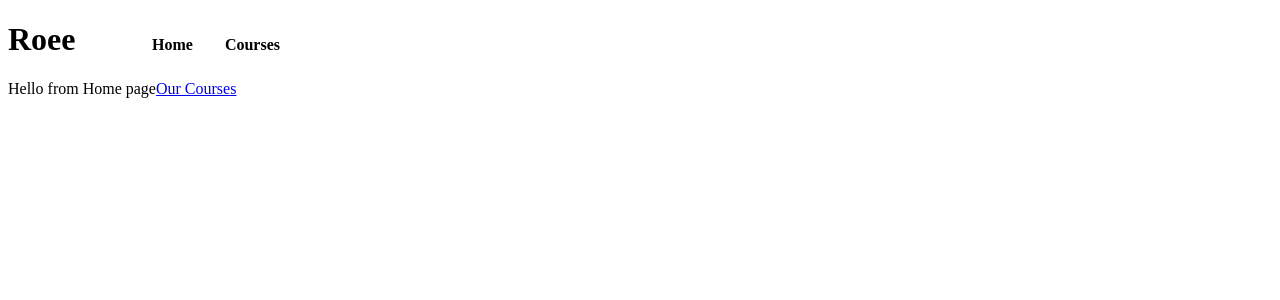
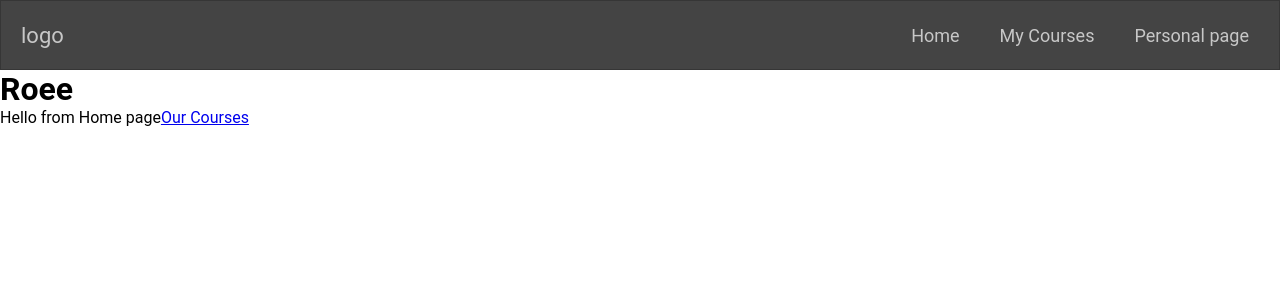
Before and after one commit to roee030/courses-app-react, a React (Create React App) app: page / in a window 1280 px wide. Shown: the top 300 px of the page. Built offline with nearby package versions, Linux system fonts and the light colour scheme.

Commit message:
add navbar to all pages

```diff
--- a/src/components/Navbar.css
+++ b/src/components/Navbar.css
@@ -1,68 +1,98 @@
+* {
+  box-sizing: border-box;
+  padding: 0;
+  margin: 0;
+}
+
+body {
+  font-family: Roboto, Helvetica, Arial, sans-serif;
+}
+
 .navbar {
-    position: fixed;
-    top: 0;
-    left: 0;
-    width: 100%;
-    padding: 0.75rem 2rem;
-    background: var(--offWhite);
-    z-index: 1;
-    max-width: 800px;
-  }
-  .nav-header {
+  font-size: 18px;
+  background-color: #444444;
+  border: 1px solid rgba(0, 0, 0, 0.2);
+  padding-bottom: 10px;
+}
+
+.main-nav {
+  list-style-type: none;
+  display: none;
+}
+
+.nav-links,
+.logo {
+  text-decoration: none;
+  color: rgba(255, 255, 255, 0.7);
+}
+
+.main-nav li {
+  text-align: center;
+  margin: 15px auto;
+}
+
+.logo {
+  display: inline-block;
+  font-size: 22px;
+  margin-top: 10px;
+  margin-left: 20px;
+}
+
+.navbar-toggle {
+  position: absolute;
+  top: 10px;
+  right: 20px;
+  cursor: pointer;
+  color: rgba(255, 255, 255, 0.8);
+  font-size: 24px;
+}
+
+#chkToggle {
+  display: none;
+}
+
+#chkToggle:checked + ul.main-nav {
+  display: block;
+}
+
+@media screen and (min-width: 768px) {
+  .navbar {
     display: flex;
     justify-content: space-between;
-  }
-  .nav-btn {
-    background: transparent;
-    border: none;
-    cursor: pointer;
-    outline: none;
-  }
-  .nav-icon {
-    font-size: 1.5rem;
-    color: var(--primaryColor);
-  }
-  .nav-links {
-    height: 0;
-    overflow: hidden;
-    transition: var(--mainTransition);
-    list-style-type: none;
-  }
-  .nav-links a {
-    display: block;
-    text-decoration: none;
-    padding: 1rem 0;
-    color: var(--mainBlack);
-    transition: var(--mainTransition);
-    text-align: center;
-    font-size: 1rem;
-    font-weight: 600;
-    letter-spacing: var(--mainSpacing);
-  }
-  .nav-links a:hover {
-    color: var(--primaryColor);
+    padding-bottom: 0;
+    height: 70px;
+    align-items: center;
   }
 
-  .show-nav {
-    height: 150px;
+  #chkToggle:checked + ul.main-nav {
+    display: flex;
   }
-  @media screen and (min-width: 768px) {
-    .nav-btn {
-      display: none;
-    }
-    .nav-center {
-      max-width: 1170px;
-      margin: 0 auto;
-      display: flex;
-    }
-    .nav-links {
-      height: auto;
-      display: flex;
-      margin-left: 4rem;
-    }
-    .nav-links a {
-      margin: 0 1rem;
-      padding: 0.5rem 0;
-    }
+
+  .main-nav {
+    display: flex;
+    margin-right: 30px;
+    flex-direction: row;
+    justify-content: flex-end;
   }
-  /* end of navbar */
+
+  .main-nav li {
+    margin: 0;
+  }
+
+  .nav-links {
+    margin-left: 40px;
+  }
+
+  .logo {
+    margin-top: 0;
+  }
+
+  .navbar-toggle {
+    display: none;
+  }
+
+  .logo:hover,
+  .nav-links:hover {
+    color: rgba(255, 255, 255, 1);
+  }
+}
--- a/src/components/Navbar.js
+++ b/src/components/Navbar.js
@@ -11,29 +11,24 @@ export default class Navbar extends Component {
   };
   render() {
     return (
-      <nav className="navbar">
-        <div className="nav-center">
-          <div className="nav-header">
-            <Link to="/">
-            </Link>
-            <button
-              type="button"
-              className="nav-btn"
-              onClick={this.handleToggle}>
-              <FaAlignRight className="nav-icon" />
-            </button>
-          </div>
-          <ul
-            className={this.state.isOpen ? "nav-links show-nav" : "nav-links"}>
+      <nav class="navbar">
+    <label class="navbar-toggle" id="js-navbar-toggle" for="chkToggle">
+      <i class="fa fa-bars"></i>
+        </label>
+    <a href="#" class="logo">logo</a>
+    <input type="checkbox" id="chkToggle"></input>
+    <ul class="main-nav" id="js-menu">
       <li>
-              <Link to="/" onClick={this.handleToggle}>Home</Link>
+      <Link to="/" class="nav-links" onClick={this.handleToggle}>Home</Link>
       </li>
       <li>
-              <Link to="/courses" onClick={this.handleToggle}>Courses</Link>
+      <Link to="/courses" class="nav-links">My Courses</Link>
+      </li>
+      <li>
+        <a href="#" class="nav-links">Personal page</a>
       </li>
 
     </ul>
-        </div>
   </nav>
     );
   }
```
Lines whose indentation alone changed are shown as unchanged.
